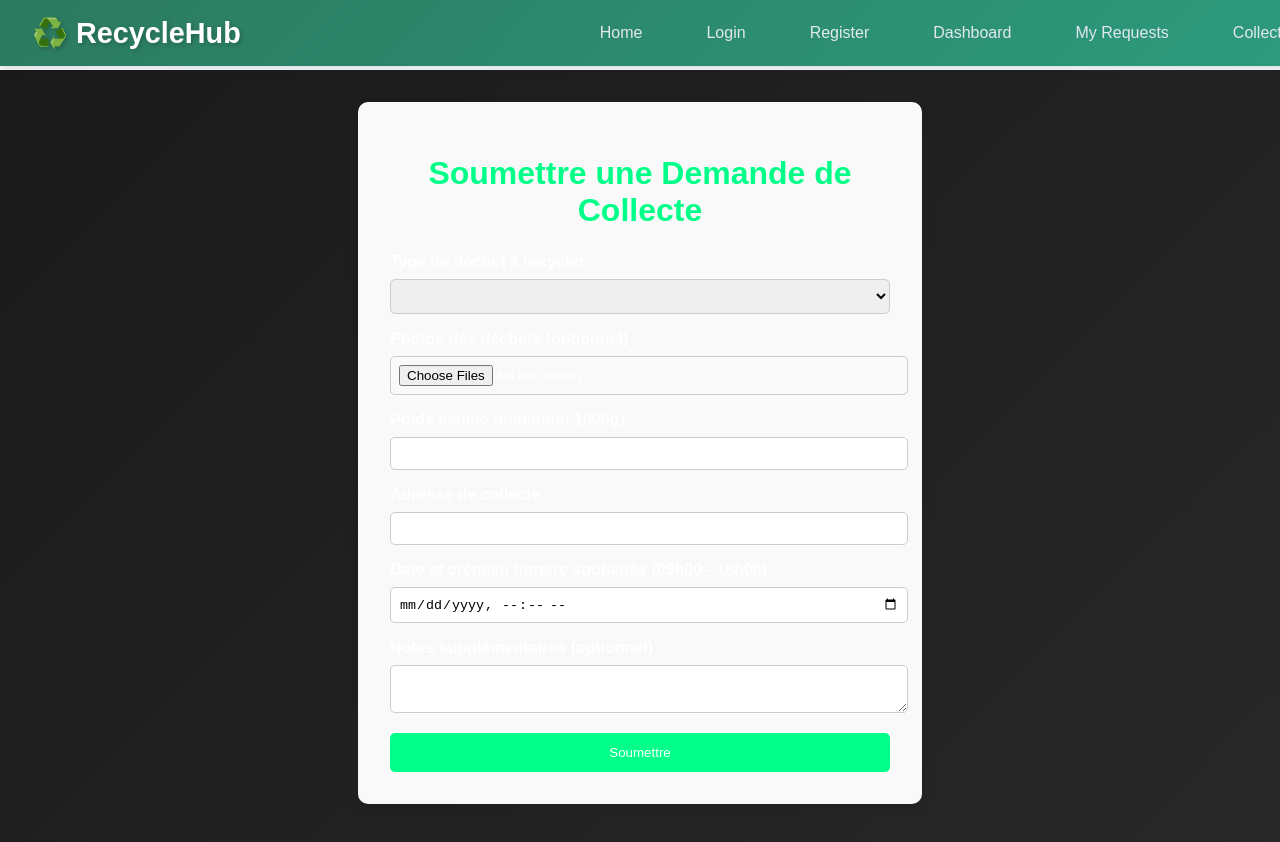
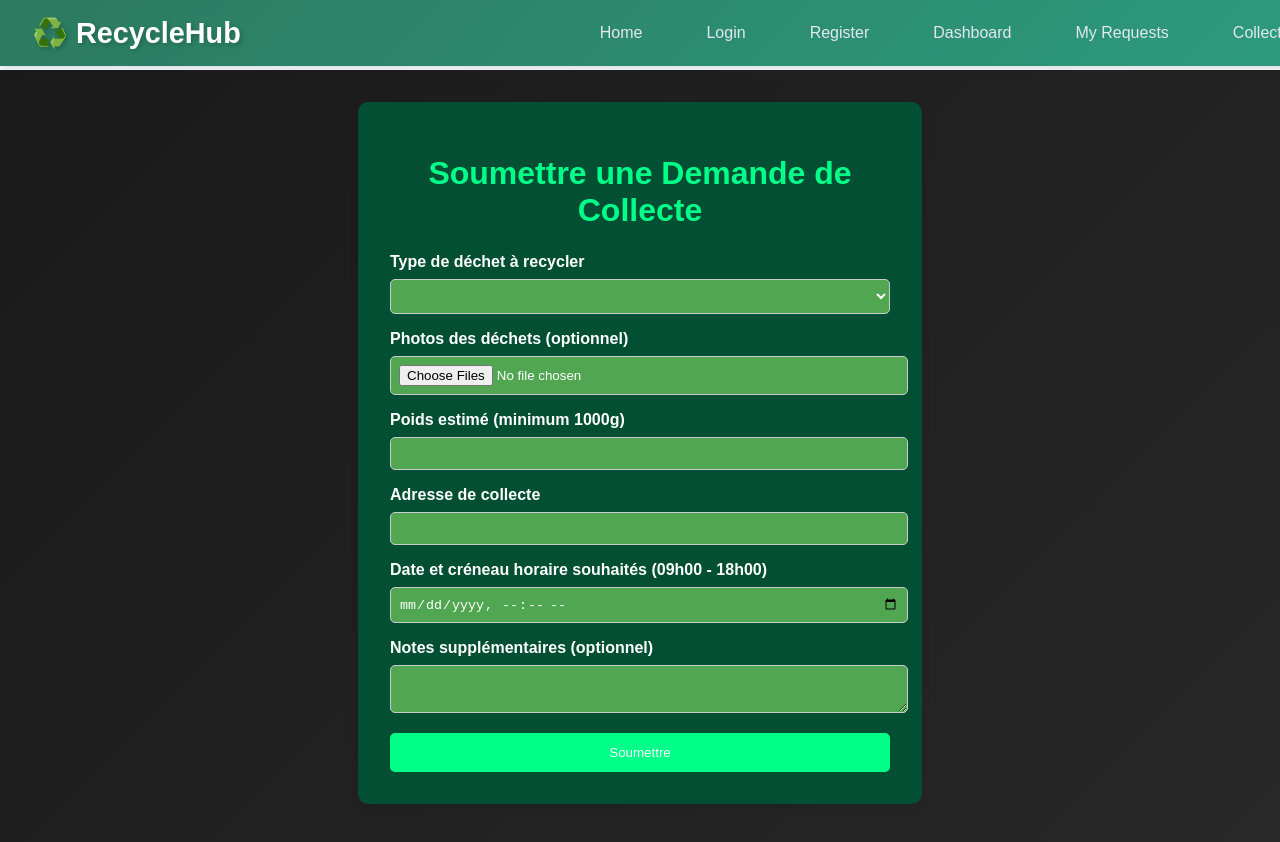
Before and after one commit to IsmailOuali/RecycleHub, an Angular app: page /requests in a window 1280 px wide. Shown: the top 842 px of the page. Built offline with nearby package versions, Linux system fonts and the light colour scheme; sample sign-in values are in the browser's storage.

Commit message:
dashboard and request-form

```diff
--- a/src/app/collect/request-form/request-form.component.css
+++ b/src/app/collect/request-form/request-form.component.css
@@ -2,7 +2,7 @@
     max-width: 500px;
     margin: 0 auto;
     padding: 2rem;
-    background: #f9f9f9;
+    background: #024f34;
     border-radius: 10px;
     box-shadow: 0 4px 10px rgba(0, 0, 0, 0.1);
   }
@@ -28,6 +28,8 @@
     padding: 0.5rem;
     border: 1px solid #ccc;
     border-radius: 5px;
+    background-color: rgb(81, 166, 81);
+    color: white;
   }
 
   button {
--- a/src/app/dashboard/dashboard.component.html
+++ b/src/app/dashboard/dashboard.component.html
@@ -2,3 +2,4 @@
     <h1>Welcome to Your Dashboard</h1>
     <p>Here you can view your profile, manage your collection requests, and more.</p>
   </div>
+  <app-request-form />
```
